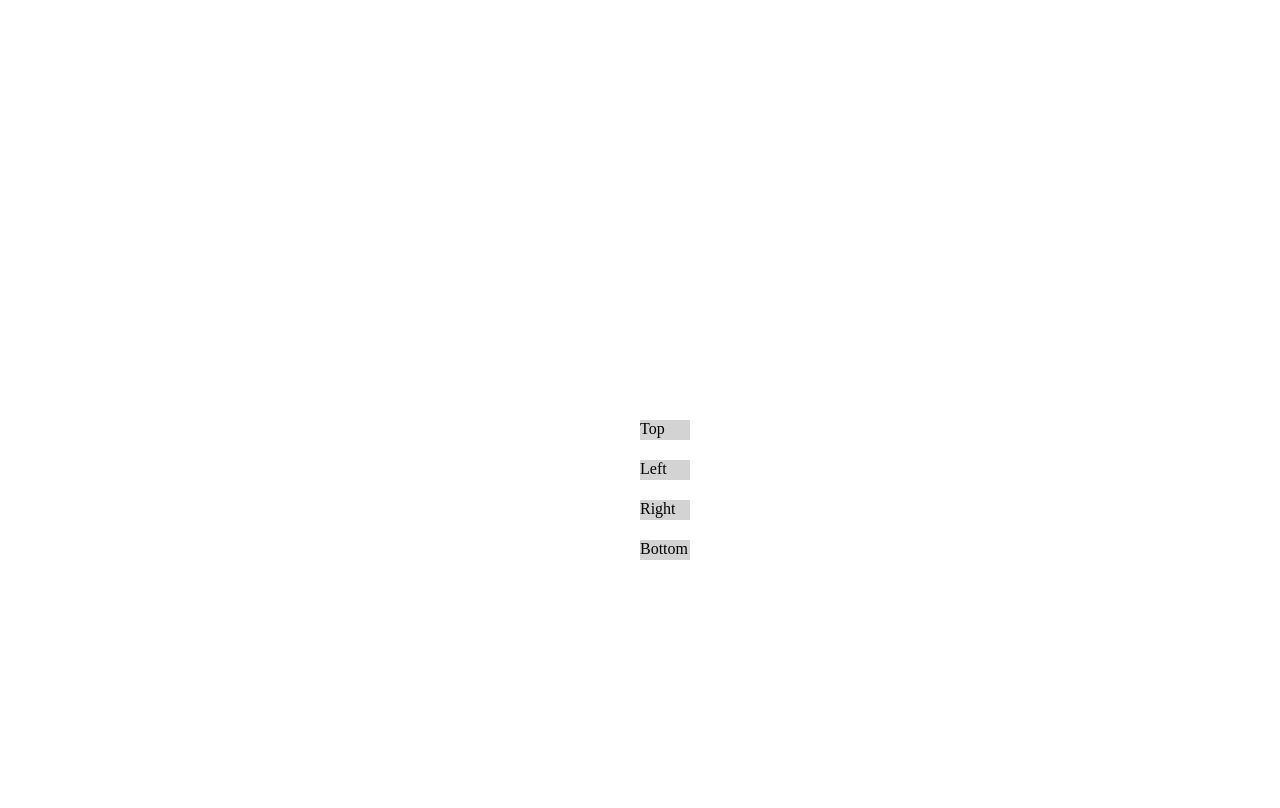
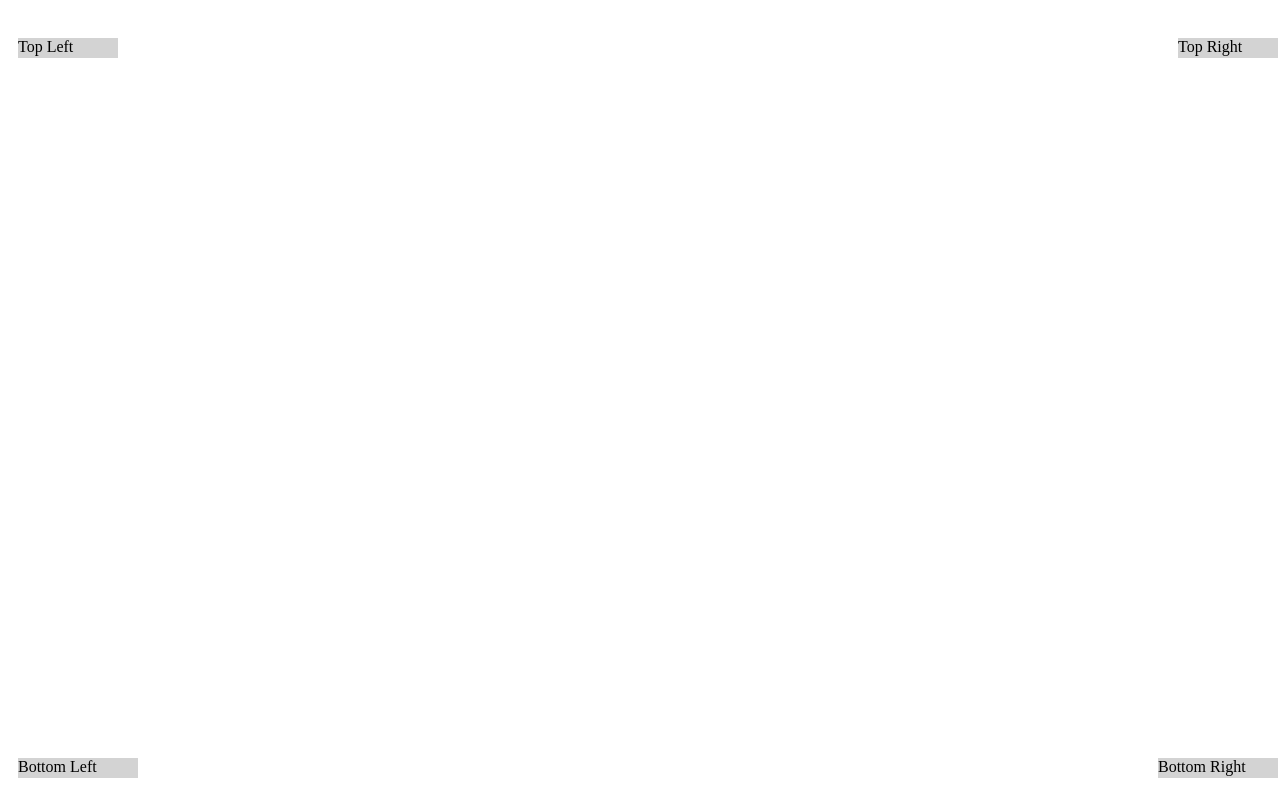
Before and after one commit to markodelgadillo/tooltips, a website: page public/index.html in a window 1280 px wide. Drawn offline with Linux system fonts and the light colour scheme.

Commit message:
#1 Positioned the buttons to the corners of the page and tooltips appear on hover.

```diff
--- a/public/index.html
+++ b/public/index.html
@@ -7,10 +7,10 @@
   </head>
   <body>
     <div class="container">
-      <div id="top" class="button">Top</div>
-      <div id="left" class="button">Left</div>
-      <div id="right" class="button">Right</div>
-      <div id="bottom" class="button">Bottom</div>
+      <div id="top-right" class="button">Top Right</div>
+      <div id="top-left" class="button">Top Left</div>
+      <div id="bottom-right" class="button">Bottom Right</div>
+      <div id="bottom-left" class="button">Bottom Left</div>
     </div>
     <script src="main.js"></script>
   </body>
--- a/public/main.js
+++ b/public/main.js
@@ -3,14 +3,19 @@ function renderTip(i, tip) {
 }
 
 const $button = document.querySelectorAll('.button')
+const $topRight = document.querySelector('#top-right')
+const $topLeft = document.querySelector('#top-left')
+const $bottomright = document.querySelector('#bottom-right')
+const $bottomLeft = document.querySelector('#bottom-left')
 
 for (let i = 0; i < $button.length; i++) {
   $button[i].addEventListener('mouseenter', function(event) {
+    const { top, bottom, left, right } = event.target.getBoundingClientRect()
     console.log(event.target)
 
     const tooltip = () => fetch('/tooltip').then(res => res.json())
 
-    tooltip().then(tip => renderTip(i, tip))
+    tooltip().then(tip => renderTip(i, tip, event))
   })
 }
 
--- a/public/style.css
+++ b/public/style.css
@@ -1,7 +1,7 @@
 .container {
   position: absolute;
-  top: 50%;
-  left: 50%;
+  height: 100vh;
+  width: 100vw;
 }
 
 .button {
@@ -11,27 +11,62 @@
   margin: 20px 0;
 }
 
-#top:hover::after {
+#top-right {
+  width: 100px;
+  position: absolute;
+  top: 10px;
+  right: 10px;
+}
+
+#top-right:hover::after {
+  width: 200px;
+  height: 150px;
   content: attr(data-tip);
   position: relative;
-  top: -60px;
+  top: 60px;
+  right: 100px;
 }
 
-#left:hover::after {
+#top-left {
+  width: 100px;
+  position: absolute;
+  top: 10px;
+  left: 10px;
+}
+
+#top-left:hover::after {
   content: attr(data-tip);
   position: relative;
-  left: -50px;
+  left: 60px;
+  top: 100px;
 }
 
-#right:hover::after {
+#bottom-right {
+  width: 120px;
+  position: absolute;
+  bottom: 10px;
+  right: 10px;
+}
+
+#bottom-right:hover::after {
+  width: auto;
+  height: auto;
   content: attr(data-tip);
   position: relative;
-  right: -20px;
+  right: 60px;
+  bottom: 100px;
 }
 
-#bottom:hover::after {
+#bottom-left {
+  width: 120px;
+  position: absolute;
+  bottom: 10px;
+  left: 10px;
+}
+
+#bottom-left:hover::after {
   content: attr(data-tip);
   position: relative;
-  bottom: -20px;
-  left: -50px;
+  bottom: 100px;
+  left: 60px;
 }
```
